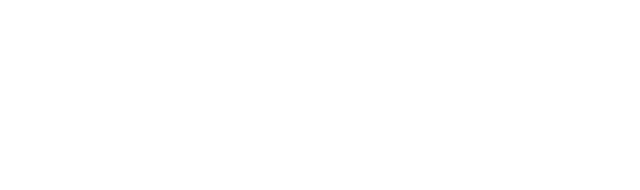
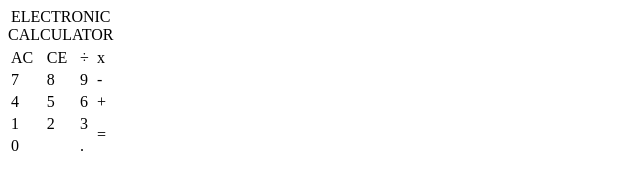
Before and after one commit to tommy6073/fcc-javascript-calculator, a plain HTML site: page index.html in a window 1280 px wide. Shown: the whole page, without its empty margins (0-640 px from the left). Drawn offline with Linux system fonts and the light colour scheme.

Commit message:
Add base table structure html

```diff
--- a/index.html
+++ b/index.html
@@ -6,6 +6,37 @@
   <title>JavaScript Calculator</title>
 </head>
 <body>
-
+<table id="calculator">
+  <caption id="title">ELECTRONIC CALCULATOR</caption>
+  <tr id="result"></tr>
+  <tr class="row">
+    <td id="ac" class="clear-button">AC</td>
+    <td id="ce" class="clear-button">CE</td>
+    <td id="division" class="normal-button">÷</td>
+    <td id="multiplication" class="normal-button">x</td>
+  </tr>
+  <tr class="row">
+    <td id="7" class="normal-button">7</td>
+    <td id="8" class="normal-button">8</td>
+    <td id="9" class="normal-button">9</td>
+    <td id="-" class="normal-button">-</td>
+  </tr>
+  <tr class="row">
+    <td id="4" class="normal-button">4</td>
+    <td id="5" class="normal-button">5</td>
+    <td id="6" class="normal-button">6</td>
+    <td id="+" class="normal-button">+</td>
+  </tr>
+  <tr class="row">
+    <td id="1" class="normal-button">1</td>
+    <td id="2" class="normal-button">2</td>
+    <td id="3" class="normal-button">3</td>
+    <td id="=" class="normal-button" rowspan="2">=</td>
+  </tr>
+  <tr class="row">
+    <td id="0" class="normal-button" colspan="2">0</td>
+    <td id="." class="normal-button">.</td>
+  </tr>
+</table>
 </body>
 </html>
```
